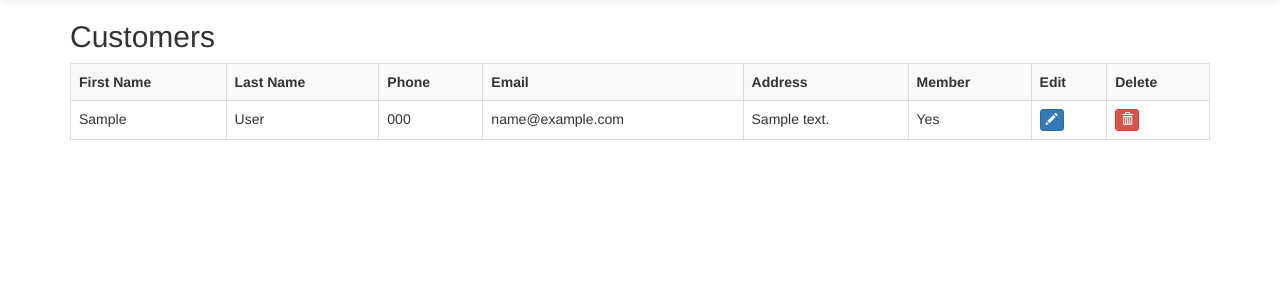
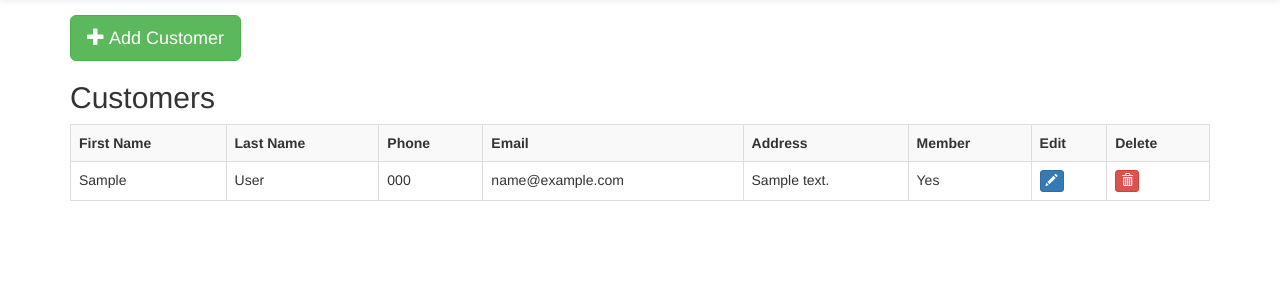
Before and after one commit to JoshHumpherys/COS300-Database-Project, a PHP site: page /customer.php in a window 1280 px wide. Shown: the part 51-351 px from the top of the page. Run offline with PHP 8.4, Linux system fonts and the light colour scheme; tables that the repository leaves empty hold one stand-in row (values such as "Sample post").

Commit message:
Add add customer functionality with radio button bug

```diff
--- a/create_tables.sql
+++ b/create_tables.sql
@@ -6,8 +6,8 @@ CREATE TABLE `customer` (
     CustomerID INT PRIMARY KEY AUTO_INCREMENT,
     FirstName VARCHAR(45) NOT NULL,
     LastName VARCHAR(45) NOT NULL,
-    Email VARCHAR(255),
-    Address VARCHAR(255),
+    Email VARCHAR(255) NOT NULL,
+    Address VARCHAR(255) NOT NULL,
     HasMembership BOOLEAN NOT NULL DEFAULT FALSE
 );
 
--- a/customer.php
+++ b/customer.php
@@ -2,7 +2,8 @@
 <html>
 <?php require "header.php"; ?>
 <body>
-<div class="container">
+<div class="container" style="padding-top:15px;">
+    <button class="btn btn-success btn-lg" data-title="Add" data-toggle="modal" data-target="#add"><span class="glyphicon glyphicon-plus"></span> Add Customer</button>
     <h2>Customers</h2>
     <div class="table-responsive">
         <table class="table table-bordered table-striped">
@@ -30,8 +31,12 @@
                 $mysqli->query("DELETE FROM customer WHERE CustomerID = ".$_POST['delete_confirm_button_name']);
             }
             if(isset($_POST['edit_confirm_button_name'])) {
-                $query = "UPDATE customer SET FirstName = '".$_POST['first_name']."', LastName = '".$_POST['last_name']."', Email = '".$_POST['email']."', Address = '".$_POST['address']."', HasMembership = FALSE WHERE CustomerID = ".$_POST['edit_confirm_button_name'];
+                $query = "UPDATE customer SET FirstName = '".$_POST['first_name']."', LastName = '".$_POST['last_name']."', Email = '".$_POST['email']."', Address = '".$_POST['address']."', HasMembership = ".($_POST['member_yes'] == "on"?'TRUE':'FALSE')." WHERE CustomerID = ".$_POST['edit_confirm_button_name'];
                 $mysqli->query($query);
+            }
+            if(isset($_POST['add_confirm_button_name'])) {
+                $mysqli->query("INSERT INTO customer VALUES(DEFAULT, '".$_POST['first_name_add']."', '".$_POST['last_name_add']."', '".$_POST['email_add']."', '".$_POST['address_add']."', ".($_POST['member_yes_add'] == "on"?'TRUE':'FALSE').")");
+                $mysqli->query("INSERT INTO phone VALUES(".$mysqli->insert_id.", '".$_POST['phone_add']."')");
             }
 
             $columns = "customer.CustomerID, FirstName, LastName, Email, Address, HasMembership, Phone";
@@ -143,7 +148,7 @@
                         </div>
                         <label>Member:</label>
                         <label class="radio-inline">
-                            <input type="radio" id="member_yes" name="member">Yes
+                            <input type="radio" id="member_yes" name="member_yes">Yes
                         </label>
                         <label class="radio-inline">
                             <input type="radio" id="member_no" name="member_no">No
@@ -161,6 +166,57 @@
             </div>
         </div>
     </div>
+    <div class="modal fade" id="add" tabindex="-1" role="dialog" aria-labelledby="add" aria-hidden="true">
+        <div class="modal-dialog">
+            <div class="modal-content">
+                <div class="modal-header" style="background-color:#5cb85c; color:#fff;">
+                    <button type="button" class="close" data-dismiss="modal" aria-hidden="true">
+                        <span class="glyphicon glyphicon-remove" aria-hidden="true"></span>
+                    </button>
+                    <h4 class="modal-title custom_align" id="add_modal_heading">Add customer</h4>
+                </div>
+                <form method="post" action="customer.php">
+                    <div class="modal-body">
+                        <div class="form-group">
+                            <label for="first_name_add">First Name:</label>
+                            <input type="text" class="form-control" id="first_name_add" name="first_name_add" placeholder="Enter first name">
+                        </div>
+                        <div class="form-group">
+                            <label for="last_name_add">Last Name:</label>
+                            <input type="text" class="form-control" id="last_name_add" name="last_name_add" placeholder="Enter last name">
+                        </div>
+                        <div class="form-group">
+                            <label for="phone_add">Phone:</label>
+                            <input type="phone" class="form-control" id="phone_add" name="phone_add" placeholder="Enter phone">
+                        </div>
+                        <div class="form-group">
+                            <label for="email_add">Email:</label>
+                            <input type="email" class="form-control" id="email_add" name="email_add" placeholder="Enter email">
+                        </div>
+                        <div class="form-group">
+                            <label for="address_add">Address:</label>
+                            <input type="text" class="form-control" id="address_add" name="address_add" placeholder="Enter address">
+                        </div>
+                        <label>Member:</label>
+                        <label class="radio-inline">
+                            <input type="radio" id="member_yes_add" name="member_yes_add">Yes
+                        </label>
+                        <label class="radio-inline">
+                            <input type="radio" id="member_no_add" name="member_no_add">No
+                        </label>
+                    </div>
+                    <div class="modal-footer">
+                        <button id="add_confirm_button" name="add_confirm_button_name" type="submit" class="btn btn-primary">
+                            <span class="glyphicon glyphicon-ok-sign"></span> Submit
+                        </button>
+                        <button type="button" class="btn btn-default" data-dismiss="modal">
+                            <span class="glyphicon glyphicon-remove"></span> Cancel
+                        </button>
+                    </div>
+                </form>
+            </div>
+        </div>
+    </div>
 </div>
 </body>
 </html>
```
